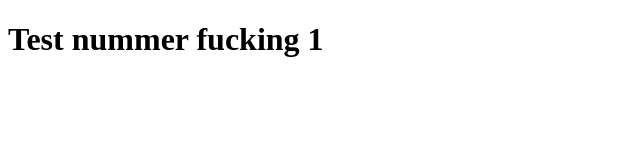
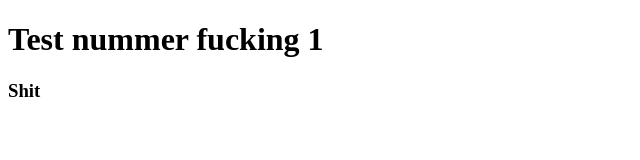
Before and after one commit to LasseH11/TestNicklasOgLasse, a plain HTML site: page Index.html in a window 1280 px wide. Shown: the full height of the page, 0-640 px from the left. Drawn offline with Linux system fonts and the light colour scheme.

Commit message:
Update Index.html

```diff
--- a/Index.html
+++ b/Index.html
@@ -6,5 +6,6 @@
 </head>
 <body>
     <h1>Test nummer fucking 1</h1>
+    <h3>Shit</h3>
 </body>
 </html>
```
